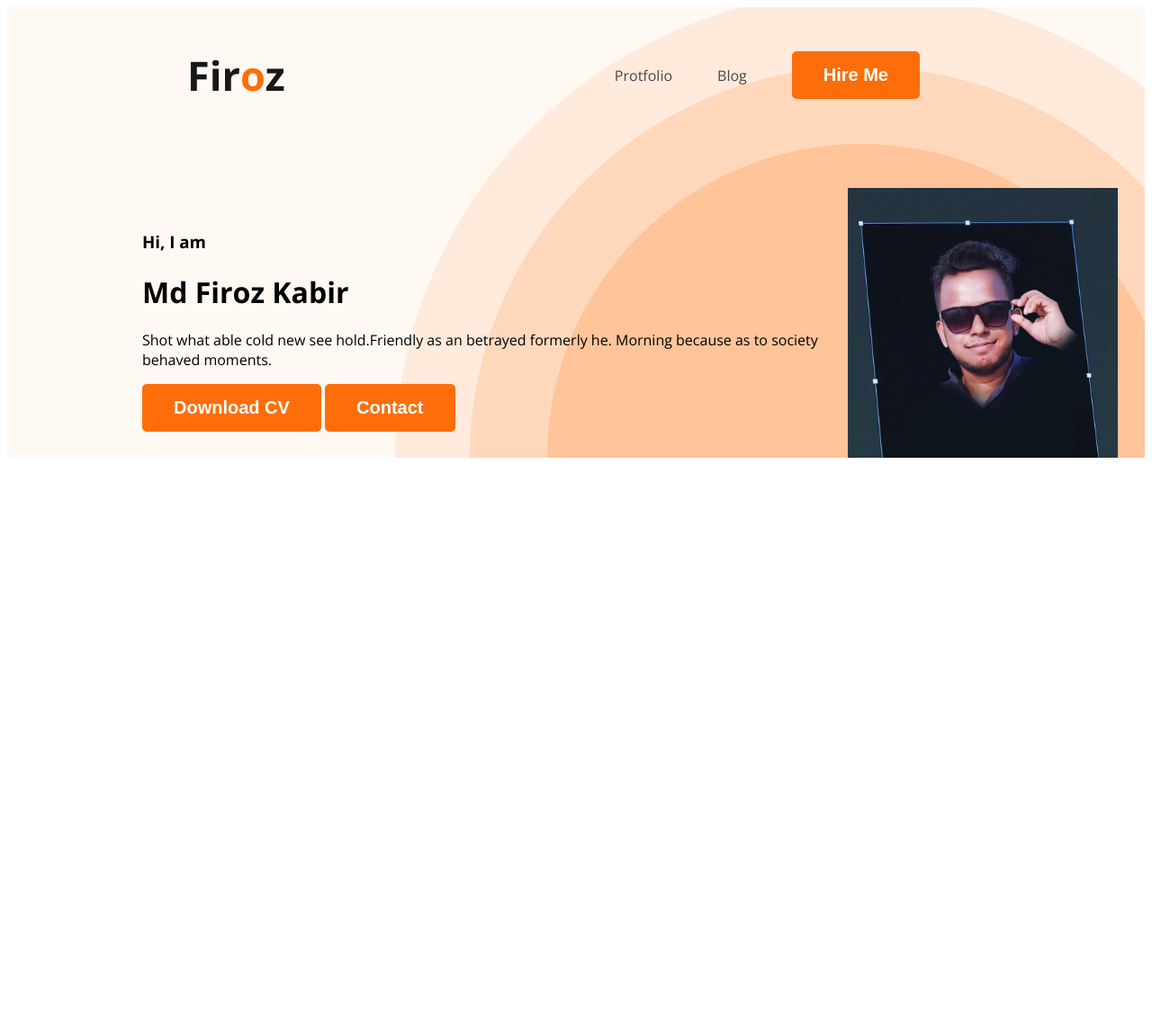
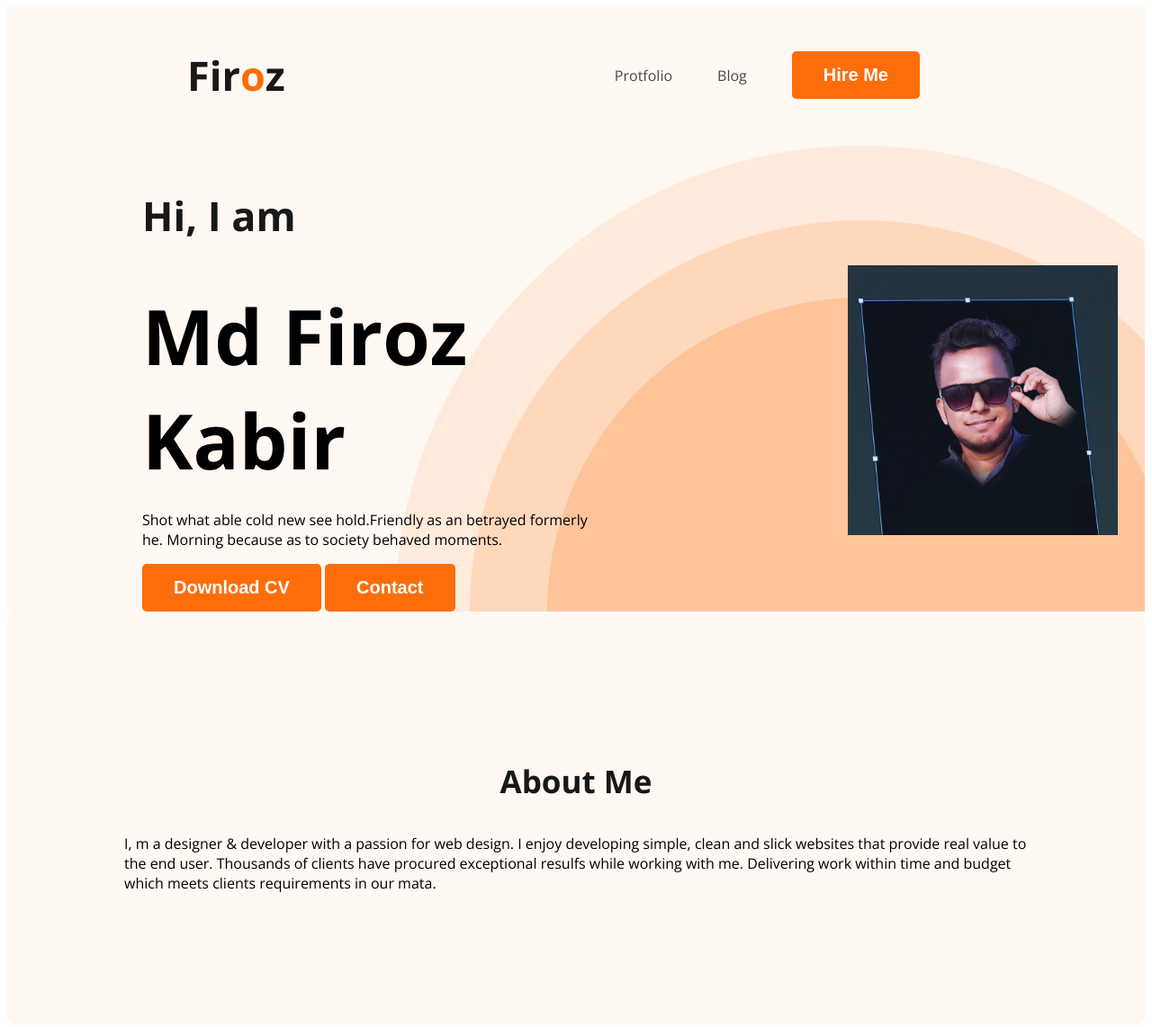
Before and after one commit to creativefirozme/webdeveloperfortfolio, a plain HTML site: page index.html in a window 1280 px wide. Shown: the whole page at 90% size. Before the commit the page ends 800 px from the top, so only its background shows below. Drawn offline with nearby package versions, Linux system fonts and the light colour scheme.

Commit message:
half done

```diff
--- a/index.html
+++ b/index.html
@@ -25,7 +25,7 @@
             <div class="banner-contant">
                 <h3 class="banner-greeting">Hi, I am</h3>
                 <h1 class="banner-title">Md Firoz Kabir</h1>
-                <p>Shot what able cold new see hold.Friendly as an betrayed formerly he. Morning because as to society behaved moments.</p>
+                <p class="banner-description">Shot what able cold new see hold.Friendly as an betrayed formerly he. Morning because as to society behaved moments.</p>
                 <button class="btn-primary" >Download CV</button>
                 <button class="btn-primary">Contact</button>
             </div>
@@ -34,6 +34,10 @@
         </div>
     </header>
     <main>
+        <section class="about">
+            <h3 class="section-title">About Me</h3>
+            <p class="section-description">I, m a designer & developer with a passion for web design. I enjoy developing simple, clean and slick websites that provide real value to the end user. Thousands of clients have procured exceptional resulfs while working with me. Delivering work within time and budget which meets clients requirements in our mata.</p>
+        </section>
 
     </main>
     <footer>
--- a/styles/portfolio.css
+++ b/styles/portfolio.css
@@ -18,6 +18,13 @@ body {
     font-size: 20px;
     font-weight: 700;
     padding: 15px 35px;
+}
+
+.section-title {
+    color: var(--dark-01, #181818);
+    text-align: center;
+    font-size: 35px;
+    font-weight: 700;
 }
 
 /* nav related styles */
@@ -51,17 +58,47 @@ nav a {
 }
 
 /* header related styles */
-.header{
+.header {
     background-color: #FFF8F3;
     background-image: url('../images/header_bg.png');
     background-repeat: no-repeat;
     background-position: bottom right;
 }
-.banner{
-    padding: 50px 30px 0px 150px ;
+
+.banner {
+    padding: 50px 30px 0px 150px;
     display: flex;
     align-items: center;
+    justify-content: space-between;
 }
-.banner .profile-pic{
+
+.banner-contant {
+    max-width: 500px;
+}
+
+.banner .profile-pic {
     width: 300px;
 }
+
+.banner-greeting {
+    font-size: 45px;
+    color: #181818;
+    margin-top: 0px;
+}
+
+.banner-title {
+    font-size: 85px;
+    font-weight: 700;
+    margin-top: 5px;
+    margin-bottom: 20px;
+
+}
+
+/* main section styles */
+
+/* about section styles */
+.about {
+    padding: 130px;
+    border-radius: 10px;
+    background: #FFF8F3;
+}
```
